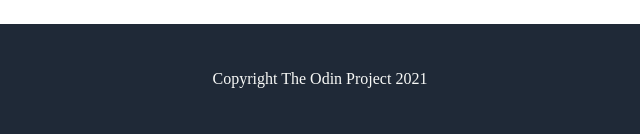
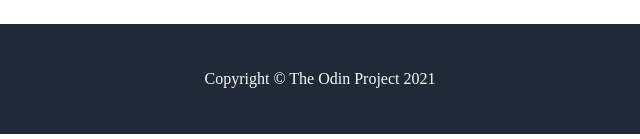
Before and after one commit to clariss4-98/landingPage, a plain HTML site: page index.html in a window 1280 px wide. Shown: the part 1944-2083 px from the top of the page, 320-960 px from the left. Drawn offline with Linux system fonts and the light colour scheme.

Commit message:
Add Copyright symbol

```diff
--- a/index.html
+++ b/index.html
@@ -67,7 +67,7 @@
     </div>
     <!-- footer -->
     <div class="footer">
-      <p class="footer-text">Copyright The Odin Project 2021</p>
+      <p class="footer-text">Copyright © The Odin Project 2021</p>
     </div>
   </body>
 </html>
```
